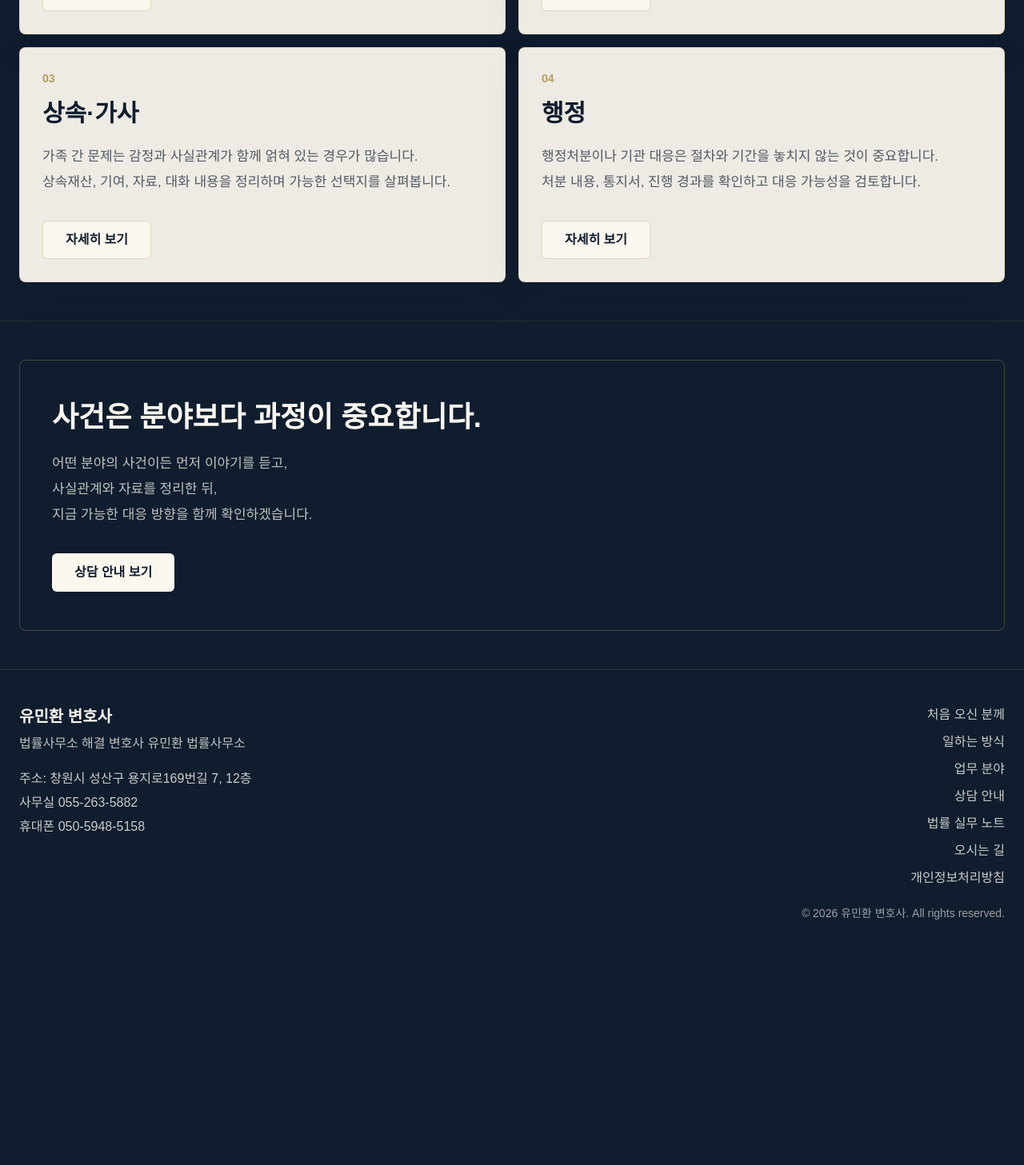
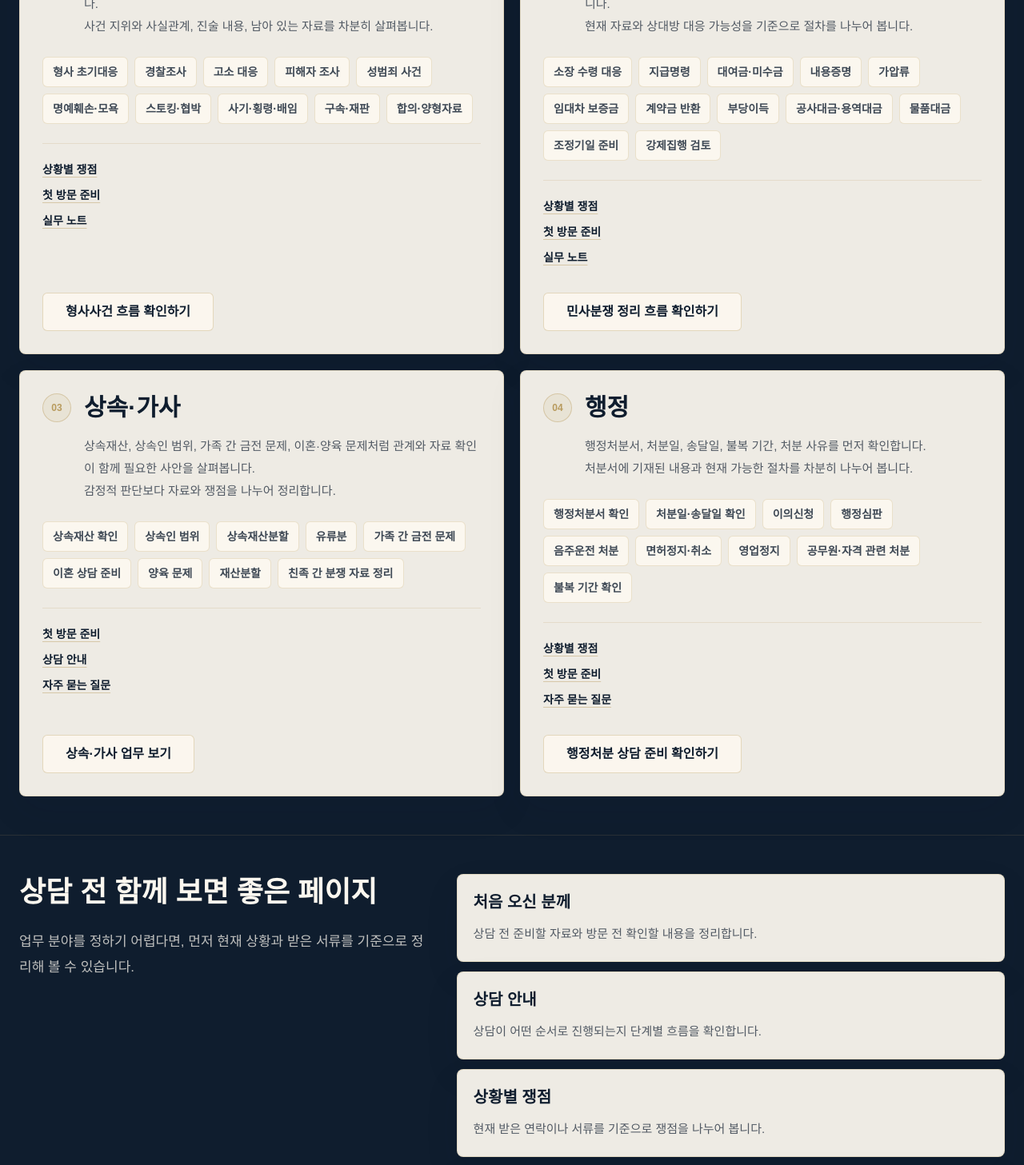
Before and after one commit to ymhk88-debug/project-lighthouse, a Next.js app: page /practice in a window 1280 px wide. Shown: the part 960-2417 px from the top of the page at 80% size. Before the commit the page ends 2156 px from the top, so only its background shows below. Built offline with nearby package versions, Linux system fonts and the light colour scheme; no server answers.

Commit message:
Upgrade practice mini hubs

```diff
--- a/src/app/practice/page.tsx
+++ b/src/app/practice/page.tsx
@@ -4,26 +4,126 @@ const practiceAreas = [
   {
     title: "형사",
     description:
-      "경찰 연락이나 조사 출석 전에는 사실관계와 진술 방향을 먼저 정리해야 합니다.\n받은 연락, 사건 경위, 보유 자료를 함께 확인하며 대응 방향을 살펴봅니다.",
+      "경찰 연락, 고소 대응, 조사, 송치 이후 절차처럼 초기에 확인할 쟁점을 정리합니다.\n사건 지위와 사실관계, 진술 내용, 남아 있는 자료를 차분히 살펴봅니다.",
     href: "/practice/criminal",
+    cta: "형사사건 흐름 확인하기",
+    topics: [
+      "형사 초기대응",
+      "경찰조사",
+      "고소 대응",
+      "피해자 조사",
+      "성범죄 사건",
+      "명예훼손·모욕",
+      "스토킹·협박",
+      "사기·횡령·배임",
+      "구속·재판",
+      "합의·양형자료",
+    ],
+    links: [
+      { title: "상황별 쟁점", href: "/issues" },
+      { title: "첫 방문 준비", href: "/first-visit" },
+      { title: "실무 노트", href: "/note" },
+    ],
   },
   {
     title: "민사",
     description:
-      "소장, 지급명령, 내용증명은 기한과 자료 정리가 중요합니다.\n주장할 내용과 입증할 자료를 나누어 보고, 지금 해야 할 일을 차분히 확인합니다.",
+      "소장 수령, 지급명령, 대여금, 내용증명처럼 자료와 기한, 청구금액을 먼저 확인합니다.\n현재 자료와 상대방 대응 가능성을 기준으로 절차를 나누어 봅니다.",
     href: "/practice/civil",
+    cta: "민사분쟁 정리 흐름 확인하기",
+    topics: [
+      "소장 수령 대응",
+      "지급명령",
+      "대여금·미수금",
+      "내용증명",
+      "가압류",
+      "임대차 보증금",
+      "계약금 반환",
+      "부당이득",
+      "공사대금·용역대금",
+      "물품대금",
+      "조정기일 준비",
+      "강제집행 검토",
+    ],
+    links: [
+      { title: "상황별 쟁점", href: "/issues" },
+      { title: "첫 방문 준비", href: "/first-visit" },
+      { title: "실무 노트", href: "/note" },
+    ],
   },
   {
     title: "상속·가사",
     description:
-      "가족 간 문제는 감정과 사실관계가 함께 얽혀 있는 경우가 많습니다.\n상속재산, 기여, 자료, 대화 내용을 정리하며 가능한 선택지를 살펴봅니다.",
+      "상속재산, 상속인 범위, 가족 간 금전 문제, 이혼·양육 문제처럼 관계와 자료 확인이 함께 필요한 사안을 살펴봅니다.\n감정적 판단보다 자료와 쟁점을 나누어 정리합니다.",
     href: "/practice/inheritance-family",
+    cta: "상속·가사 업무 보기",
+    topics: [
+      "상속재산 확인",
+      "상속인 범위",
+      "상속재산분할",
+      "유류분",
+      "가족 간 금전 문제",
+      "이혼 상담 준비",
+      "양육 문제",
+      "재산분할",
+      "친족 간 분쟁 자료 정리",
+    ],
+    links: [
+      { title: "첫 방문 준비", href: "/first-visit" },
+      { title: "상담 안내", href: "/consultation" },
+      { title: "자주 묻는 질문", href: "/faq" },
+    ],
   },
   {
     title: "행정",
     description:
-      "행정처분이나 기관 대응은 절차와 기간을 놓치지 않는 것이 중요합니다.\n처분 내용, 통지서, 진행 경과를 확인하고 대응 가능성을 검토합니다.",
+      "행정처분서, 처분일, 송달일, 불복 기간, 처분 사유를 먼저 확인합니다.\n처분서에 기재된 내용과 현재 가능한 절차를 차분히 나누어 봅니다.",
     href: "/practice/administrative",
+    cta: "행정처분 상담 준비 확인하기",
+    topics: [
+      "행정처분서 확인",
+      "처분일·송달일 확인",
+      "이의신청",
+      "행정심판",
+      "음주운전 처분",
+      "면허정지·취소",
+      "영업정지",
+      "공무원·자격 관련 처분",
+      "불복 기간 확인",
+    ],
+    links: [
+      { title: "상황별 쟁점", href: "/issues" },
+      { title: "첫 방문 준비", href: "/first-visit" },
+      { title: "자주 묻는 질문", href: "/faq" },
+    ],
+  },
+];
+
+const guideLinks = [
+  {
+    title: "처음 오신 분께",
+    description: "상담 전 준비할 자료와 방문 전 확인할 내용을 정리합니다.",
+    href: "/first-visit",
+  },
+  {
+    title: "상담 안내",
+    description: "상담이 어떤 순서로 진행되는지 단계별 흐름을 확인합니다.",
+    href: "/consultation",
+  },
+  {
+    title: "상황별 쟁점",
+    description: "현재 받은 연락이나 서류를 기준으로 쟁점을 나누어 봅니다.",
+    href: "/issues",
+  },
+  {
+    title: "자주 묻는 질문",
+    description: "상담 전 자주 묻는 질문을 차분히 살펴볼 수 있습니다.",
+    href: "/faq",
+  },
+  {
+    title: "법률 실무 노트",
+    description: "형사·민사 쟁점과 준비자료를 주제별 글로 확인합니다.",
+    href: "/note",
   },
 ];
 
@@ -56,24 +156,55 @@ function PracticeCard({
   description,
   href,
   index,
+  cta,
+  topics,
+  links,
 }: {
   title: string;
   description: string;
   href: string;
   index: number;
+  cta: string;
+  topics: string[];
+  links: { title: string; href: string }[];
 }) {
   return (
-    <article className="flex min-h-72 flex-col rounded-lg border border-[#e8ddcb] bg-white/60 p-6 shadow-[0_8px_24px_rgba(15,29,46,0.05)] md:border-accent/25 md:bg-background/95 md:p-7 md:shadow-[0_18px_45px_rgba(15,29,46,0.08)]">
-      <p className="text-xs font-semibold text-accent md:text-sm">
+    <article className="flex flex-col rounded-lg border border-[#e8ddcb] bg-white/60 p-5 shadow-[0_8px_24px_rgba(15,29,46,0.05)] md:border-accent/25 md:bg-background/95 md:p-7 md:shadow-[0_18px_45px_rgba(15,29,46,0.08)]">
+      <div className="flex items-start gap-4">
+        <span className="flex h-9 w-9 shrink-0 items-center justify-center rounded-full border border-accent/40 bg-accent/10 text-xs font-semibold text-accent">
           {String(index + 1).padStart(2, "0")}
-      </p>
-      <h2 className="mt-4 text-2xl font-semibold text-primary md:text-3xl">{title}</h2>
-      <p className="mt-5 whitespace-pre-line text-base leading-8 text-muted md:text-[17px] md:font-medium md:leading-8 md:text-primary/70">
+        </span>
+        <div>
+          <h3 className="text-2xl font-semibold text-primary md:text-3xl">{title}</h3>
+          <p className="mt-4 whitespace-pre-line text-sm leading-7 text-muted md:text-[15px] md:leading-7 md:text-primary/70">
             {description}
           </p>
+        </div>
+      </div>
+      <div className="mt-6 flex flex-wrap gap-2">
+        {topics.map((topic) => (
+          <span
+            key={topic}
+            className="rounded-md border border-[#e8ddcb] bg-background px-3 py-2 text-sm font-semibold leading-5 text-primary/80 md:border-accent/25"
+          >
+            {topic}
+          </span>
+        ))}
+      </div>
+      <div className="mt-6 grid gap-2 border-t border-[#e8ddcb] pt-5 md:border-accent/20">
+        {links.map((link) => (
+          <Link
+            key={link.href}
+            href={link.href}
+            className="text-sm font-semibold leading-6 text-primary underline decoration-accent/45 underline-offset-4 transition-colors hover:text-accent"
+          >
+            {link.title}
+          </Link>
+        ))}
+      </div>
       <div className="mt-auto pt-8">
         <TextLink href={href} variant="secondary">
-          자세히 보기
+          {cta}
         </TextLink>
       </div>
     </article>
@@ -102,7 +233,16 @@ export default function PracticePage() {
       </section>
 
       <section className="border-y border-border bg-white/35 md:border-accent/15 md:bg-primary">
-        <div className="mx-auto grid max-w-7xl gap-4 px-6 py-16 md:py-12 md:grid-cols-2">
+        <div className="mx-auto max-w-7xl px-6 py-16 md:py-12">
+          <div className="max-w-2xl">
+            <h2 className="text-2xl font-semibold leading-tight text-primary md:text-background md:text-4xl md:leading-tight">
+              업무 분야별로 자주 정리하는 쟁점
+            </h2>
+            <p className="mt-6 text-base leading-8 text-muted md:text-[17px] md:font-medium md:leading-8 md:text-background/75">
+              상담에서는 사건의 이름보다 현재 받은 연락, 서류, 기한, 상대방과의 관계, 가지고 있는 자료를 먼저 확인합니다. 아래 주제들은 실제 상담에서 자주 나누어 보는 상황을 기준으로 정리했습니다.
+            </p>
+          </div>
+          <div className="mt-8 grid gap-5 lg:grid-cols-2">
             {practiceAreas.map((area, index) => (
               <PracticeCard
                 key={area.title}
@@ -110,8 +250,39 @@ export default function PracticePage() {
                 description={area.description}
                 href={area.href}
                 index={index}
+                cta={area.cta}
+                topics={area.topics}
+                links={area.links}
               />
             ))}
+          </div>
+        </div>
+      </section>
+
+      <section className="mx-auto max-w-7xl px-6 py-16 md:py-12">
+        <div className="grid gap-10 lg:grid-cols-[0.85fr_1.15fr] lg:items-start">
+          <div className="max-w-2xl">
+            <h2 className="text-2xl font-semibold leading-tight text-primary md:text-background md:text-4xl md:leading-tight">
+              상담 전 함께 보면 좋은 페이지
+            </h2>
+            <p className="mt-6 text-base leading-8 text-muted md:text-[17px] md:font-medium md:leading-8 md:text-background/75">
+              업무 분야를 정하기 어렵다면, 먼저 현재 상황과 받은 서류를 기준으로 정리해 볼 수 있습니다.
+            </p>
+          </div>
+          <div className="grid gap-3">
+            {guideLinks.map((link) => (
+              <Link
+                key={link.href}
+                href={link.href}
+                className="rounded-lg border border-[#e8ddcb] bg-white/60 p-5 shadow-[0_8px_24px_rgba(15,29,46,0.05)] transition-colors hover:border-accent md:border-accent/25 md:bg-background/95 md:shadow-[0_18px_45px_rgba(15,29,46,0.08)]"
+              >
+                <h3 className="text-lg font-semibold text-primary md:text-xl">{link.title}</h3>
+                <p className="mt-3 text-sm leading-7 text-primary/70 md:text-[15px]">
+                  {link.description}
+                </p>
+              </Link>
+            ))}
+          </div>
         </div>
       </section>
 
```
Lines whose indentation alone changed are shown as unchanged.
